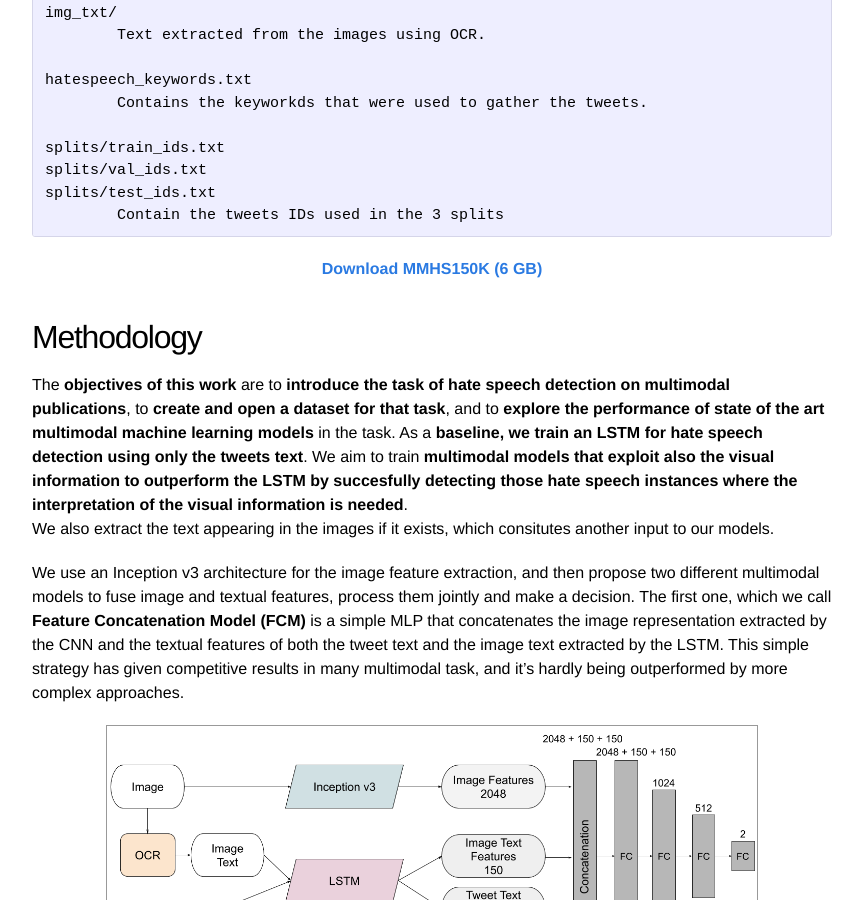
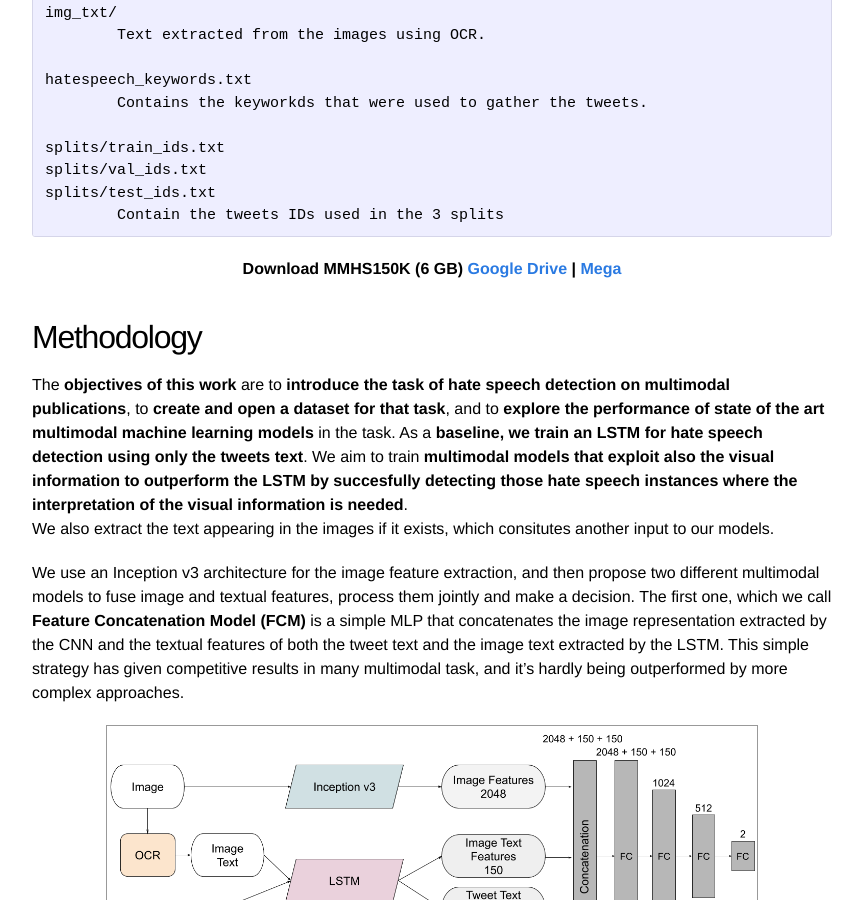
Before and after one commit to gombru/gombru.github.io, a Jekyll site: the page built from _posts/2019-10-09-MMHS.markdown, in a window 1280 px wide and 900 px high, scrolled down 3966 px. Shown: the whole window, without its empty margins (208-1071 px from the left). Built offline with Jekyll 4.4.1, drawn with Linux system fonts in a browser that asks for light colours; comment, search, counter and statistics services are not loaded.

Commit message:
Update 2019-10-09-MMHS.markdown

````diff
--- a/_posts/2019-10-09-MMHS.markdown
+++ b/_posts/2019-10-09-MMHS.markdown
@@ -95,7 +95,12 @@ splits/test_ids.txt
 ```
 
 <p align="center">
-<b><a href="https://mega.nz/#!2IQnmQDI!q_wNTGPqIdoN7uOxF_BfPZxsCmkjnxt5HrFNIeSOdYw">Download MMHS150K (6 GB)</a></b>
+<b>
+	Download MMHS150K (6 GB)
+	<a href="https://drive.google.com/file/d/1S9mMhZFkntNnYdO-1dZXwF_8XIiFcmlF/view?usp=sharing">Google Drive</a>
+	|
+	<a href="https://mega.nz/#!2IQnmQDI!q_wNTGPqIdoN7uOxF_BfPZxsCmkjnxt5HrFNIeSOdYw">Mega</a>
+</b>
 </p>
 
 ## Methodology
````
